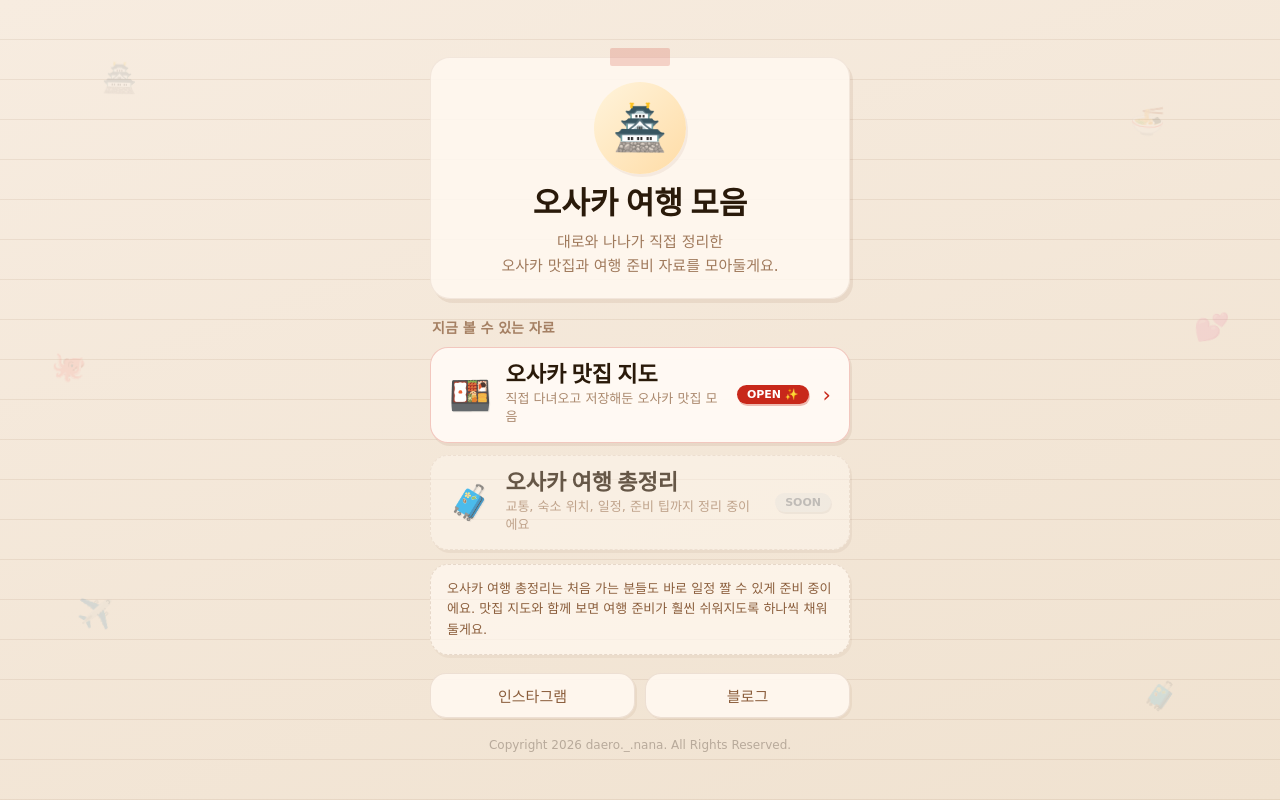
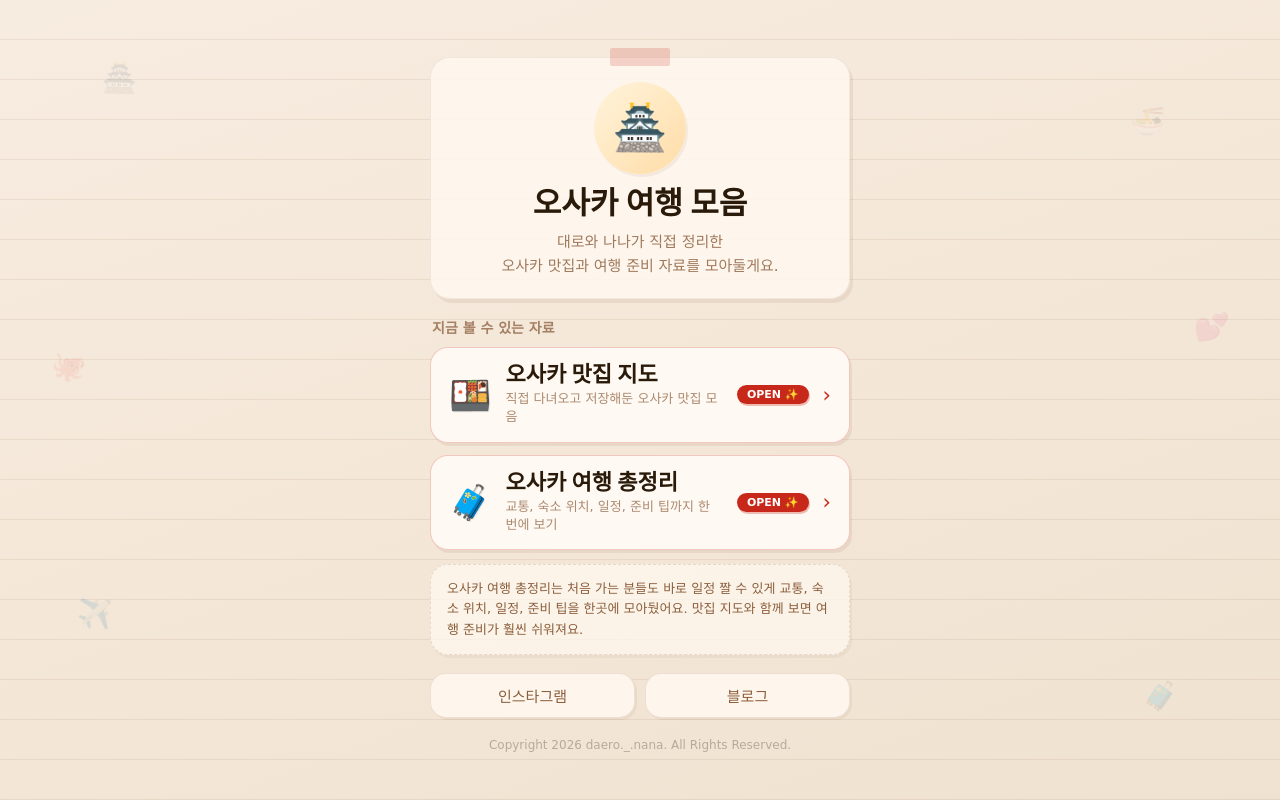
Before and after one commit to daerodaero/osaka, a plain HTML site: page index.html in a window 1280 px wide. Drawn offline with Linux system fonts and the light colour scheme; a web font is replaced by a local one.

Commit message:
Update Osaka hub links

```diff
--- a/index.html
+++ b/index.html
@@ -289,19 +289,20 @@
       <span class="arrow">›</span>
     </a>
 
-    <div class="hub-card soon">
+    <a href="https://daeronana.notion.site/36e4502db4e480eaa299db4b6f256ef9?pvs=73" target="_blank" rel="noopener" class="hub-card active">
       <span class="sticker">🧳</span>
       <div class="card-info">
         <div class="card-title">오사카 여행 총정리</div>
-        <div class="card-sub">교통, 숙소 위치, 일정, 준비 팁까지 정리 중이에요</div>
+        <div class="card-sub">교통, 숙소 위치, 일정, 준비 팁까지 한 번에 보기</div>
       </div>
-      <span class="badge soon">SOON</span>
-    </div>
+      <span class="badge">OPEN ✨</span>
+      <span class="arrow">›</span>
+    </a>
   </div>
 
   <div class="coming-copy">
-    오사카 여행 총정리는 처음 가는 분들도 바로 일정 짤 수 있게 준비 중이에요.
-    맛집 지도와 함께 보면 여행 준비가 훨씬 쉬워지도록 하나씩 채워둘게요.
+    오사카 여행 총정리는 처음 가는 분들도 바로 일정 짤 수 있게 교통, 숙소 위치, 일정, 준비 팁을 한곳에 모아뒀어요.
+    맛집 지도와 함께 보면 여행 준비가 훨씬 쉬워져요.
   </div>
 
   <div class="sns">
```
